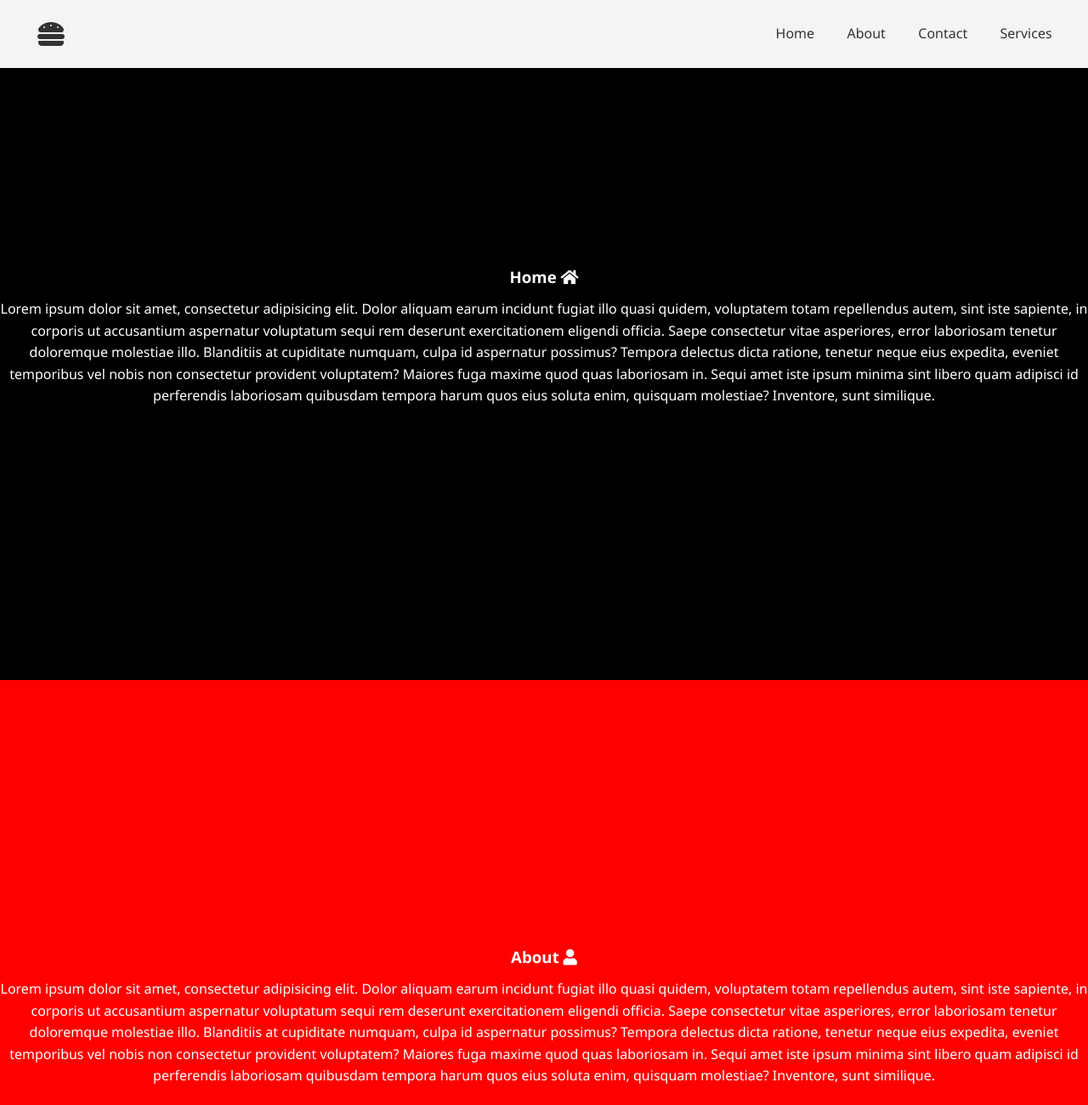
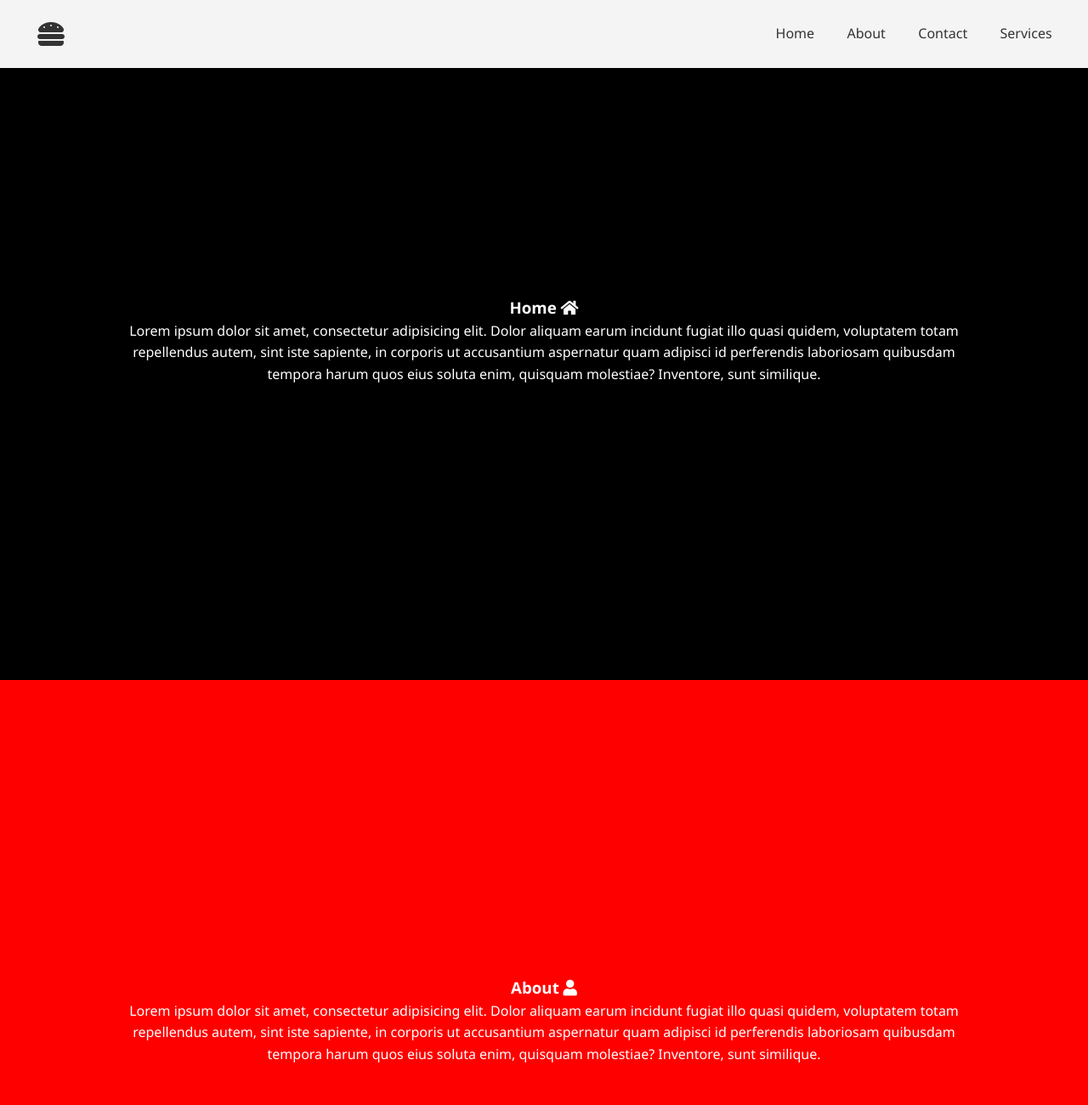
Before and after one commit to Evavic44/Hamburger-Menu, a plain HTML site: page index.html in a window 1280 px wide. Shown: the top 1300 px of the page at 85% size. Drawn offline with Linux system fonts and the light colour scheme.

Commit message:
Style sections

```diff
--- a/css/style.css
+++ b/css/style.css
@@ -42,6 +42,12 @@ section {
   justify-content: center;
   text-align: center;
   height: 100vh;
+  padding: 2rem;
+}
+
+section > * {
+   margin: 0 auto;
+   max-width: 1000px;
 }
 
 /* Section colors */
--- a/index.html
+++ b/index.html
@@ -55,10 +55,6 @@
       <h3>Home <i class="fas fa-home"></i></h3>
       <p>Lorem ipsum dolor sit amet, consectetur adipisicing elit. Dolor aliquam earum incidunt fugiat illo quasi
          quidem, voluptatem totam repellendus autem, sint iste sapiente, in corporis ut accusantium aspernatur
-         voluptatum sequi rem deserunt exercitationem eligendi officia. Saepe consectetur vitae asperiores, error
-         laboriosam tenetur doloremque molestiae illo. Blanditiis at cupiditate numquam, culpa id aspernatur possimus?
-         Tempora delectus dicta ratione, tenetur neque eius expedita, eveniet temporibus vel nobis non consectetur
-         provident voluptatem? Maiores fuga maxime quod quas laboriosam in. Sequi amet iste ipsum minima sint libero
          quam adipisci id perferendis laboriosam quibusdam tempora harum quos eius soluta enim, quisquam molestiae?
          Inventore, sunt similique.</p>
    </section>
@@ -66,10 +62,6 @@
       <h3>About <i class="fas fa-user"></i></h3>
       <p>Lorem ipsum dolor sit amet, consectetur adipisicing elit. Dolor aliquam earum incidunt fugiat illo quasi
          quidem, voluptatem totam repellendus autem, sint iste sapiente, in corporis ut accusantium aspernatur
-         voluptatum sequi rem deserunt exercitationem eligendi officia. Saepe consectetur vitae asperiores, error
-         laboriosam tenetur doloremque molestiae illo. Blanditiis at cupiditate numquam, culpa id aspernatur possimus?
-         Tempora delectus dicta ratione, tenetur neque eius expedita, eveniet temporibus vel nobis non consectetur
-         provident voluptatem? Maiores fuga maxime quod quas laboriosam in. Sequi amet iste ipsum minima sint libero
          quam adipisci id perferendis laboriosam quibusdam tempora harum quos eius soluta enim, quisquam molestiae?
          Inventore, sunt similique.</p>
    </section>
@@ -77,10 +69,6 @@
       <h3>Contact <i class="fas fa-phone"></i></h3>
       <p>Lorem ipsum dolor sit amet, consectetur adipisicing elit. Dolor aliquam earum incidunt fugiat illo quasi
          quidem, voluptatem totam repellendus autem, sint iste sapiente, in corporis ut accusantium aspernatur
-         voluptatum sequi rem deserunt exercitationem eligendi officia. Saepe consectetur vitae asperiores, error
-         laboriosam tenetur doloremque molestiae illo. Blanditiis at cupiditate numquam, culpa id aspernatur possimus?
-         Tempora delectus dicta ratione, tenetur neque eius expedita, eveniet temporibus vel nobis non consectetur
-         provident voluptatem? Maiores fuga maxime quod quas laboriosam in. Sequi amet iste ipsum minima sint libero
          quam adipisci id perferendis laboriosam quibusdam tempora harum quos eius soluta enim, quisquam molestiae?
          Inventore, sunt similique.</p>
    </section>
@@ -88,10 +76,6 @@
       <h3>Services <i class="fas fa-cog"></i></h3>
       <p>Lorem ipsum dolor sit amet, consectetur adipisicing elit. Dolor aliquam earum incidunt fugiat illo quasi
          quidem, voluptatem totam repellendus autem, sint iste sapiente, in corporis ut accusantium aspernatur
-         voluptatum sequi rem deserunt exercitationem eligendi officia. Saepe consectetur vitae asperiores, error
-         laboriosam tenetur doloremque molestiae illo. Blanditiis at cupiditate numquam, culpa id aspernatur possimus?
-         Tempora delectus dicta ratione, tenetur neque eius expedita, eveniet temporibus vel nobis non consectetur
-         provident voluptatem? Maiores fuga maxime quod quas laboriosam in. Sequi amet iste ipsum minima sint libero
          quam adipisci id perferendis laboriosam quibusdam tempora harum quos eius soluta enim, quisquam molestiae?
          Inventore, sunt similique.</p>
    </section>
```
